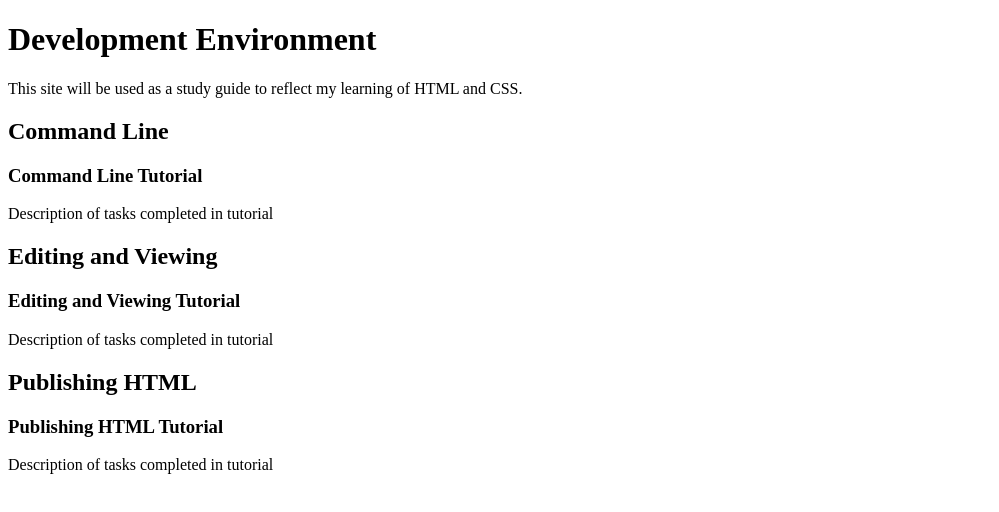
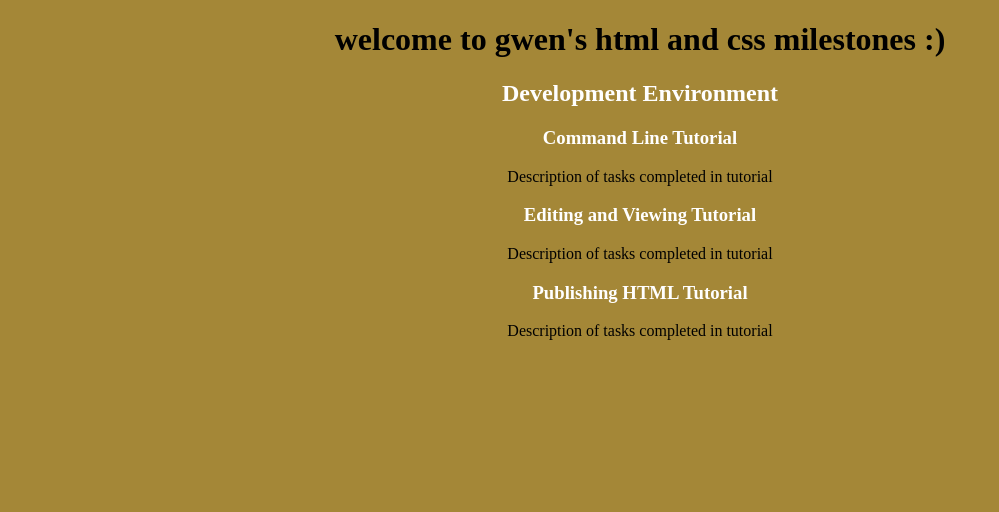
Before and after one commit to gwvandoren/milestones-html, a plain HTML site: page index.html in a window 1280 px wide. Shown: the whole page, without its empty margins (0-999 px from the left). Drawn offline with Linux system fonts and the light colour scheme.

Commit message:
almost finished whew

```diff
--- a/index.html
+++ b/index.html
@@ -5,23 +5,39 @@
   <meta http-equiv="X-UA-Compatible" content="IE=edge">
   <meta name="viewport" content="width=device-width, initial-scale=1.0">
   <title> Gwen's HTML and CSS Milestones</title>
+  <style>
+    body{
+      background-color:#a48737;
+    }
+
+    h1{
+      color: black;
+      text-align: center;
+    }
+
+    h2,h3{
+      color: white;
+      text-align:center;
+    }
+
+    p{
+      text-align:center;
+    }
+
+  </style>
 </head>
 <body>
 
-  <h1> Development Environment</h1>
-  <p> This site will be used as a study guide to reflect my learning of HTML and CSS.</p>
-
-  <h2> Command Line </h2>
+  <h1> welcome to gwen's html and css milestones :) </h1>
+  <h2> Development Environment</h2>
   <h3> Command Line Tutorial </h3>
   <!-- video here -->
   <p> Description of tasks completed in tutorial </p>
 
-  <h2> Editing and Viewing</h2>
   <h3> Editing and Viewing Tutorial </h3>
   <!-- video here -->
   <p> Description of tasks completed in tutorial </p>
 
-  <h2> Publishing HTML </h2>
   <h3> Publishing HTML Tutorial </h3>
   <!-- video here -->
   <p> Description of tasks completed in tutorial </p>
```
